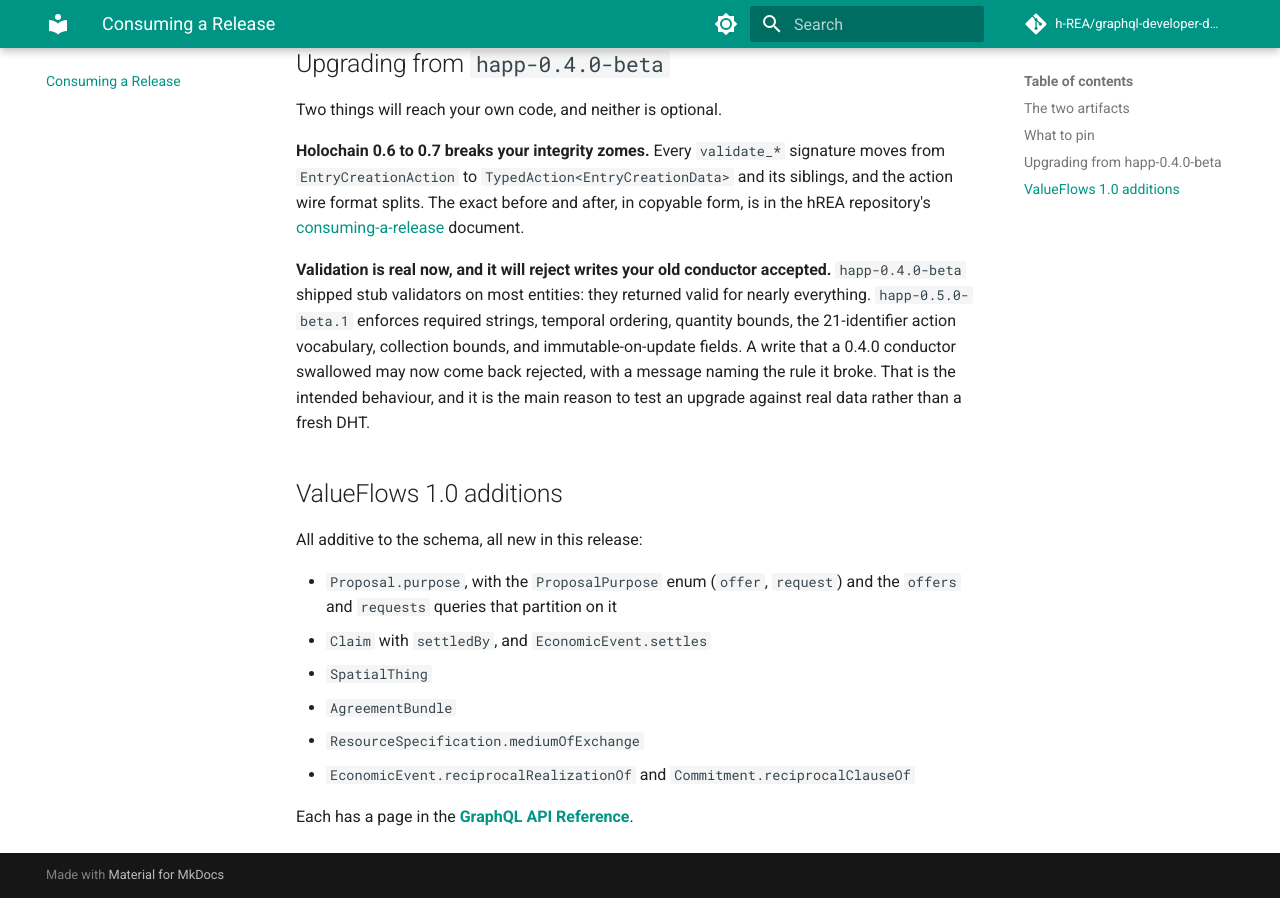
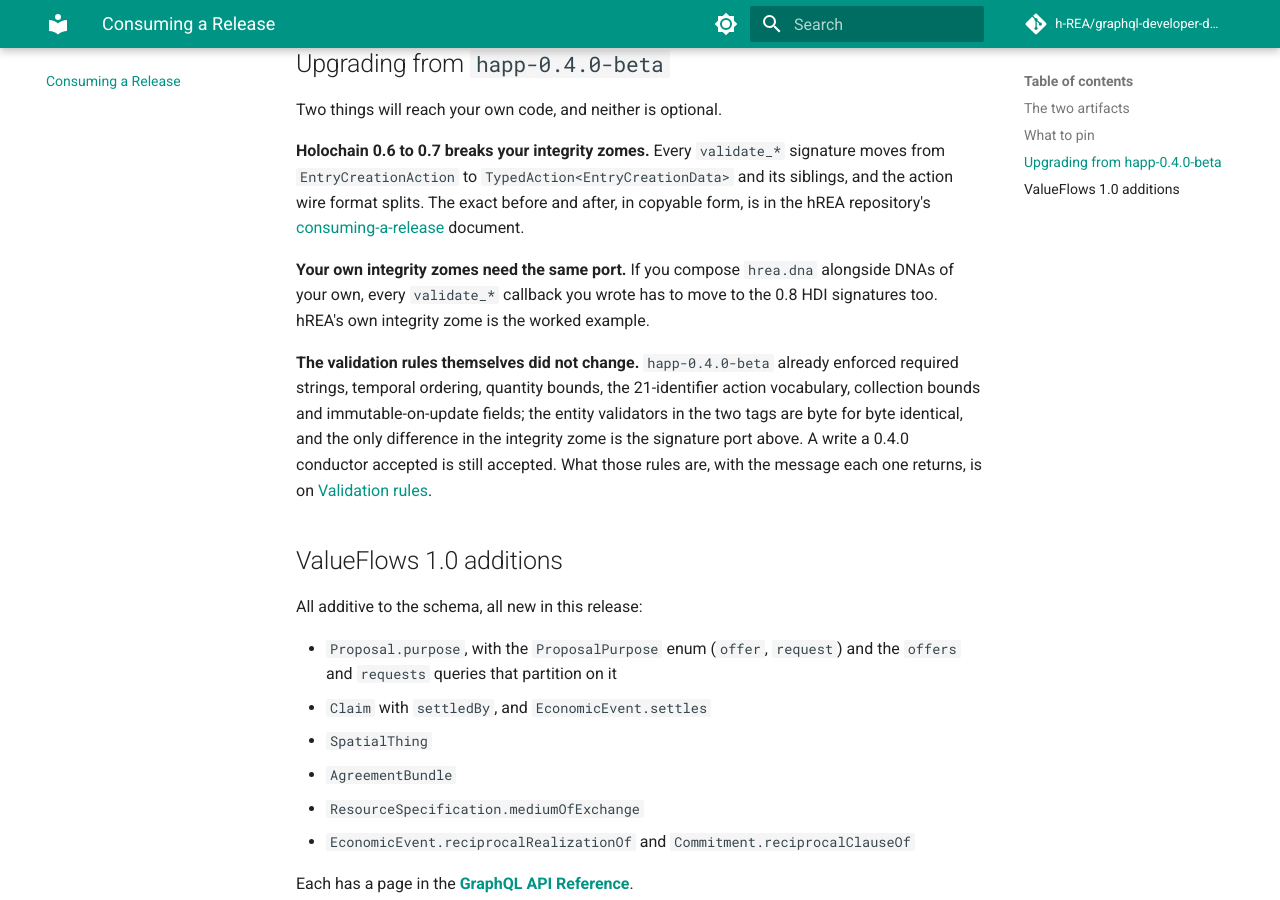
Before and after one commit to h-REA/graphql-developer-docs, an MkDocs documentation site: the page built from docs/consuming-a-release.md, in a window 1280 px wide and 900 px high, scrolled down 1296 px. Built offline with MkDocs 1.6.1 and Material for MkDocs 9.7.7, drawn with Linux system fonts in a browser that asks for light colours; comment, search, counter and statistics services are not loaded.

Commit message:
docs: add the validation rules page, and correct what changed in 0.5.0
The site had nothing describing what the DNA rejects, which is the layer an
integrator actually meets: the rules run in the integrity zome, so they apply
to every write on every conductor whatever client made it.

`validation-rules.md` lists them by class with the exact rejection message and
the entities each applies to, read out of dnas/hrea/zomes/integrity/hrea/,
plus the 21-identifier action vocabulary and the two entity-specific rules
(WGS84 bounds on SpatialThing, minimumQuantity against availableQuantity on
Intent).

It also corrects a claim this branch was about to publish. The upgrade section
of consuming-a-release said happ-0.4.0-beta shipped stub validators and that
0.5.0-beta.1 would reject writes the old conductor accepted. It does not. The
entity validators at the two tags are byte for byte identical; the only change
to the integrity zome between them is the Holochain 0.6 to 0.7 signature port,
EntryCreationAction becoming TypedAction<EntryCreationData>. Verified with
`git diff happ-0.4.0-beta happ-0.5.0-beta.1 -- dnas/hrea/zomes/integrity/`,
which contains no semantic change.

What does break on that upgrade is the platform, and the section now says so.

Verified with `mkdocs build --strict`, exit 0.

```diff
--- a/docs/consuming-a-release.md
+++ b/docs/consuming-a-release.md
@@ -36,7 +36,9 @@ Two things will reach your own code, and neither is optional.
 
 **Holochain 0.6 to 0.7 breaks your integrity zomes.** Every `validate_*` signature moves from `EntryCreationAction` to `TypedAction<EntryCreationData>` and its siblings, and the action wire format splits. The exact before and after, in copyable form, is in the hREA repository's [consuming-a-release](https://github.com/h-REA/hREA/blob/sprout/docs/consuming-a-release.md#what-changed-under-you-holochain-06-to-07) document.
 
-**Validation is real now, and it will reject writes your old conductor accepted.** `happ-0.4.0-beta` shipped stub validators on most entities: they returned valid for nearly everything. `happ-0.5.0-beta.1` enforces required strings, temporal ordering, quantity bounds, the 21-identifier action vocabulary, collection bounds, and immutable-on-update fields. A write that a 0.4.0 conductor swallowed may now come back rejected, with a message naming the rule it broke. That is the intended behaviour, and it is the main reason to test an upgrade against real data rather than a fresh DHT.
+**Your own integrity zomes need the same port.** If you compose `hrea.dna` alongside DNAs of your own, every `validate_*` callback you wrote has to move to the 0.8 HDI signatures too. hREA's own integrity zome is the worked example.
+
+**The validation rules themselves did not change.** `happ-0.4.0-beta` already enforced required strings, temporal ordering, quantity bounds, the 21-identifier action vocabulary, collection bounds and immutable-on-update fields; the entity validators in the two tags are byte for byte identical, and the only difference in the integrity zome is the signature port above. A write a 0.4.0 conductor accepted is still accepted. What those rules are, with the message each one returns, is on [Validation rules](validation-rules.md).
 
 ## ValueFlows 1.0 additions
 
--- a/mkdocs.yml
+++ b/mkdocs.yml
@@ -52,6 +52,7 @@ nav:
   - Integration Guide: integration-guide.md
   - Basic Usage: basic-usage-lit.md
   - Consuming a Release: consuming-a-release.md
+  - Validation Rules: validation-rules.md
   - Reference:
     - GraphQL API Reference: reference/graphql-api-reference/README.md
     - Action: reference/graphql-api-reference/action.md
```
Also changed, not shown: docs/validation-rules.md (added, +53 -0 lines).
